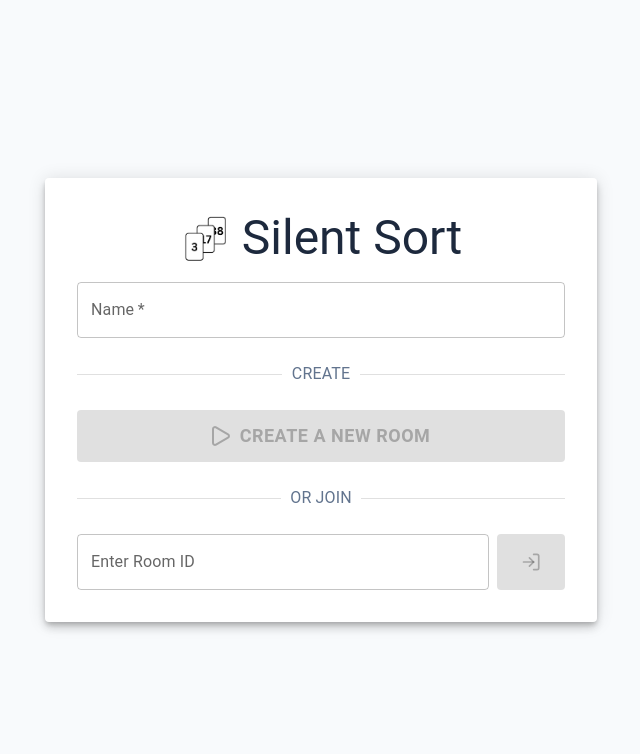
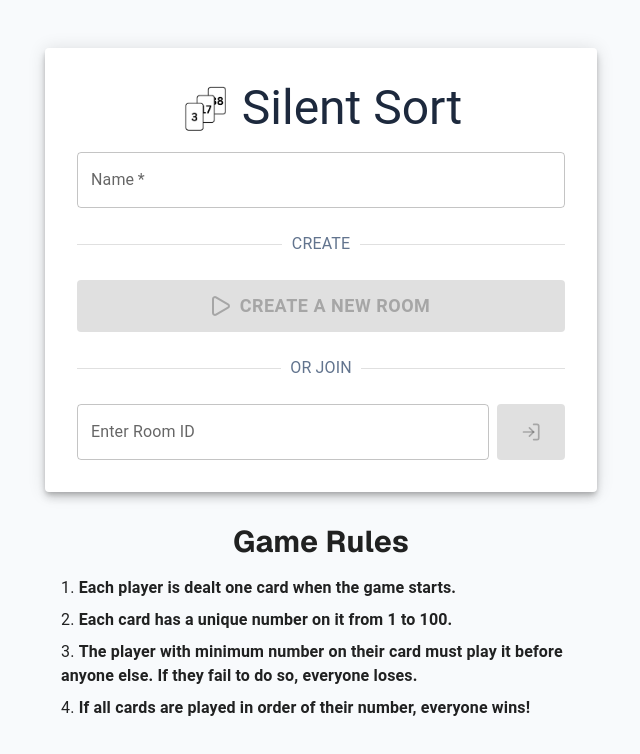
Before and after one commit to mahdi-jfri/silent-sort, a Next.js app: page / in a window 1280 px wide. Shown: the top 754 px of the page, without its empty margins (319-959 px from the left). Built offline with nearby package versions, Linux system fonts and the light colour scheme.

Commit message:
Add game rules

```diff
--- a/src/pages/index.tsx
+++ b/src/pages/index.tsx
@@ -118,6 +118,15 @@ export default function HomePage() {
                             </Box>
                         </Box>
                     </Paper>
+                    <div className="w-full max-w-2xl px-4 py-8 text-center">
+                        <h2 className="text-3xl font-bold mb-4 font-[family-name:var(--font-geist-sans)]">Game Rules</h2>
+                        <ol className="text-left list-decimal list-inside space-y-2">
+                            <li><strong>Each player is dealt one card when the game starts.</strong></li>
+                            <li><strong>Each card has a unique number on it from 1 to 100.</strong></li>
+                            <li><strong>The player with minimum number on their card must play it before anyone else. If they fail to do so, everyone loses.</strong></li>
+                            <li><strong>If all cards are played in order of their number, everyone wins!</strong></li>
+                        </ol>
+                    </div>
                 </Container>
             </main>
         </Layout>
```
Also changed, not shown: 1 other file (tests, documents, lock files or other folders).
